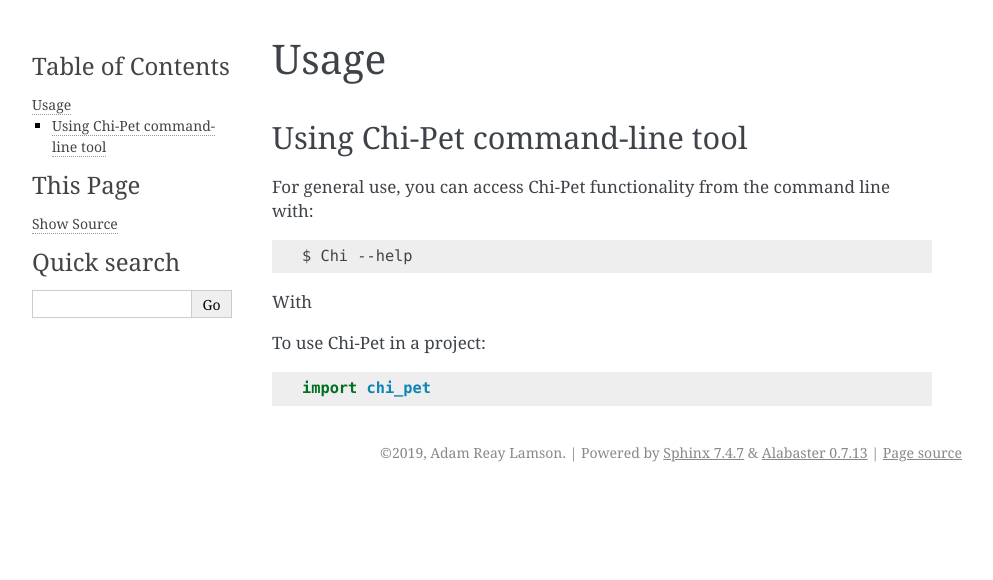
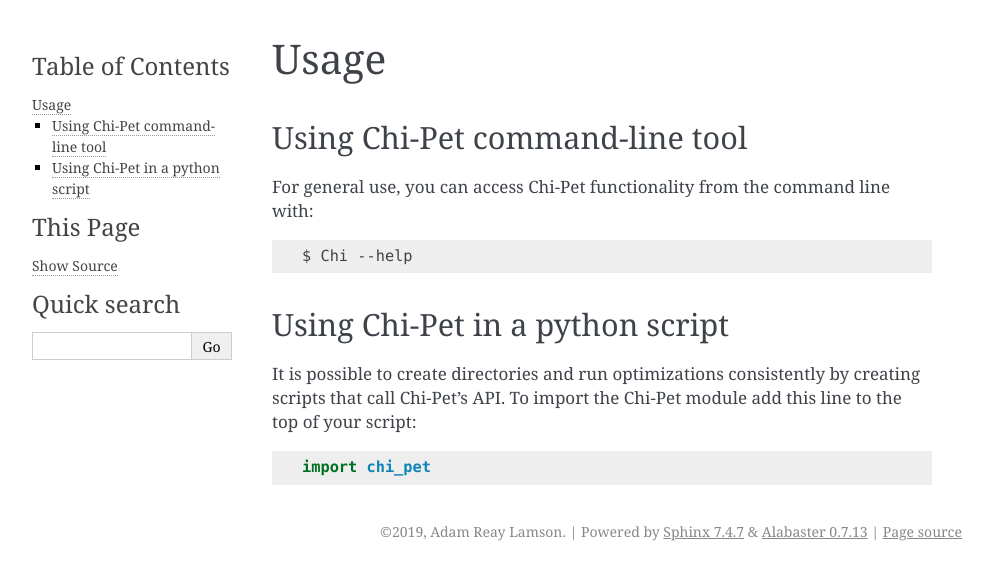
Before and after one commit to lamsoa729/chi_pet, a Sphinx documentation site: the page built from docs/usage.rst, in a window 1280 px wide. Shown: the top 580 px of the page, without its empty margins (148-1141 px from the left). Built offline with Sphinx 7.4.7, drawn with Linux system fonts in a browser that asks for light colours.

```diff
--- a/README.rst
+++ b/README.rst
@@ -129,6 +128,8 @@ Developing Task
 |uncheck| Make tutorial and quickstart for using Chi-Pet
 
 |uncheck| Create a safe chiparam parser so we don't need to use eval
+
+|check| Add subnode generating function to ChiNode
 
 |check| Create a subparser for creation algorithms
 
--- a/docs/index.rst
+++ b/docs/index.rst
@@ -7,6 +7,7 @@ Welcome to Chi-Pet's documentation!
 
    readme
    installation
+   quickstart
    usage
    contributing
    contributors
--- a/docs/usage.rst
+++ b/docs/usage.rst
@@ -9,9 +9,10 @@ For general use, you can access Chi-Pet functionality from the command line with
 
     $ Chi --help
 
-With
+Using Chi-Pet in a python script
+--------------------------------
 
-
-To use Chi-Pet in a project::
+It is possible to create directories and run optimizations consistently by creating scripts that call Chi-Pet's API.
+To import the Chi-Pet module add this line to the top of your script::
 
     import chi_pet
```
Also changed, not shown: other parts of README.rst (+1 -2 lines), docs/quickstart.rst (added, +20 -0 lines), 2 other files.
